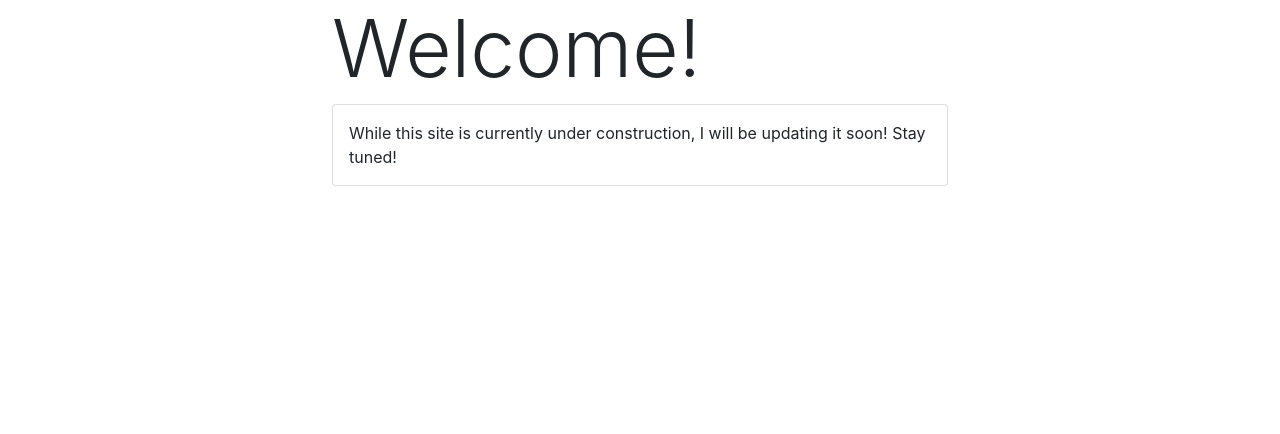
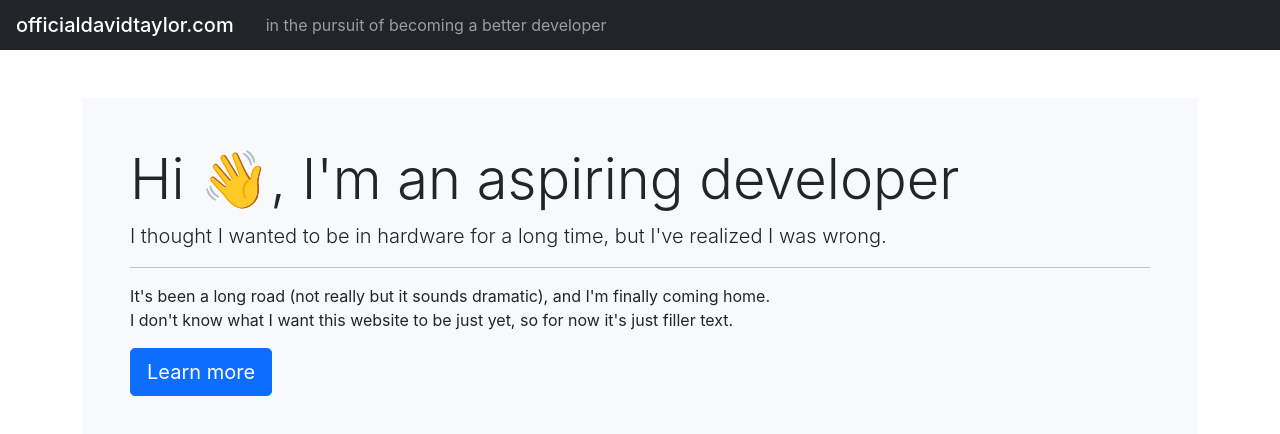
Before and after one commit to officialdavidtaylor/personal-website, a React (Create React App) app: page / in a window 1280 px wide. Shown: the top 434 px of the page. Built offline with nearby package versions, Linux system fonts and the light colour scheme.

Commit message:
added jumbotron and filler text

```diff
--- a/public/index.html
+++ b/public/index.html
@@ -34,6 +34,7 @@
       Learn how to configure a non-root public URL by running `npm run build`.
     -->
   <title>React App</title>
+
 </head>
 
 <body>
--- a/src/App.js
+++ b/src/App.js
@@ -1,16 +1,27 @@
-import logo from './logo.svg';
 import './App.css';
+
+import Navbar from './components/Navbar';
 
 function App() {
   return (
-    <div class='container col-lg-6 col-md-10'>
-      <h1 class='display-1'>Welcome!</h1>
-      <div class='card'>
-        <span class='card-body'>
-          While this site is currently under construction, I will be updating it soon! Stay tuned!
-        </span>
+    <>
+      <Navbar />
+
+      <div class='container'>
+        <div class='jumbotron bg-light p-5 mt-5'>
+          <h1 class='display-4'>Hi 👋, I'm an aspiring developer</h1>
+          <p class='lead'>
+            I thought I wanted to be in hardware for a long time, but I've realized I was wrong.
+          </p>
+          <hr />
+          <p>
+            It's been a long road (not really but it sounds dramatic), and I'm finally coming home.<br />
+            I don't know what I want this website to be just yet, so for now it's just filler text.
+          </p>
+          <a class='btn btn-primary btn-lg' href='#' role='button'>Learn more</a>
+        </div>
       </div>
-    </div>
+    </>
   );
 }
 
--- /dev/null
+++ b/src/components/Navbar.js
@@ -0,0 +1,16 @@
+
+
+const Navbar = () => {
+  return (
+    <nav class='navbar navbar-expand-lg navbar-dark bg-dark sticky-top'>
+      <span class='navbar-brand mb-0 px-3 h1'>officialdavidtaylor.com</span>
+      <div class='justify-content-end' id='navbarText'>
+        <span class='navbar-text'>
+          in the pursuit of becoming a better developer
+        </span>
+      </div>
+    </nav>
+  )
+}
+
+export default Navbar;
```
